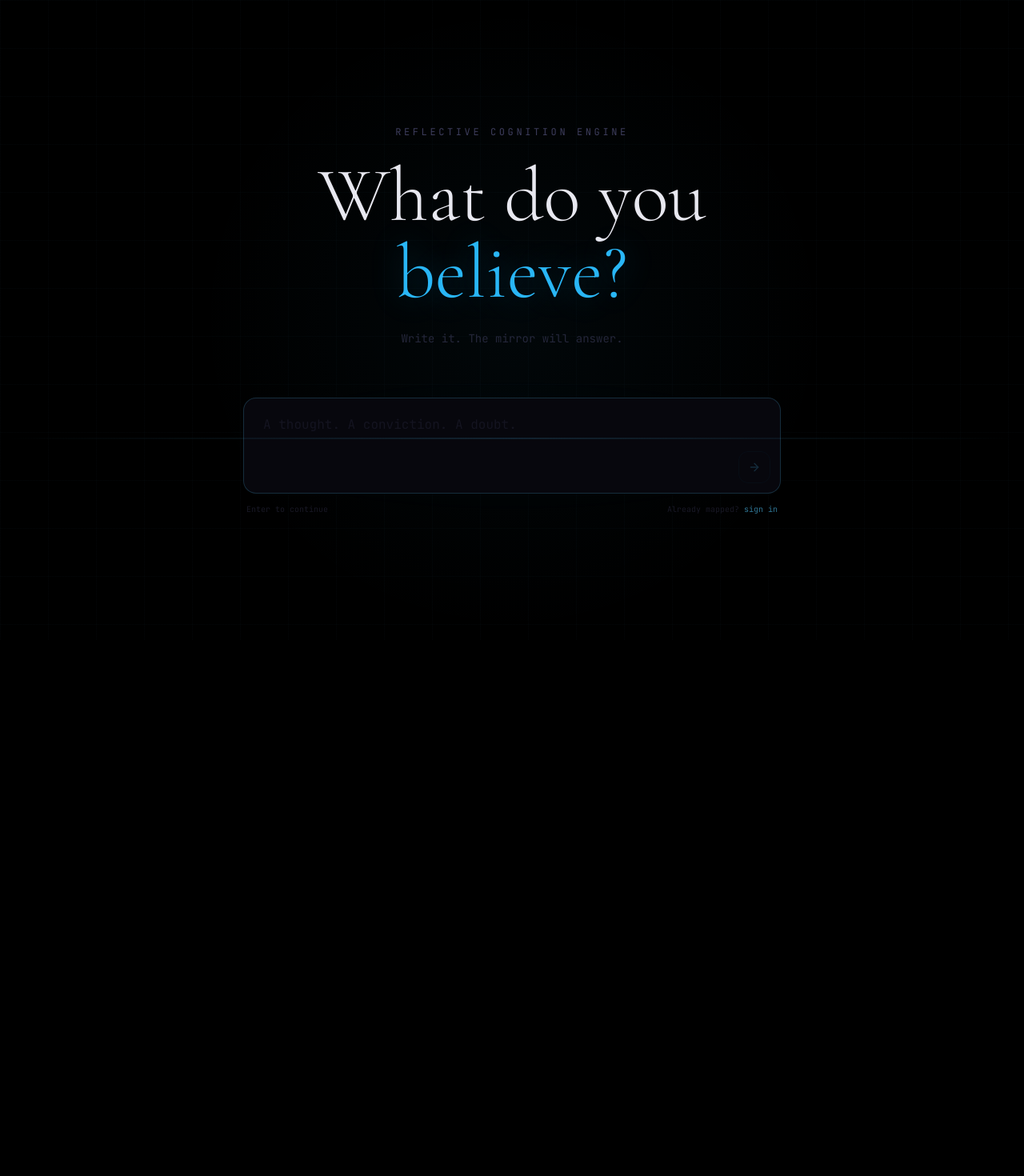
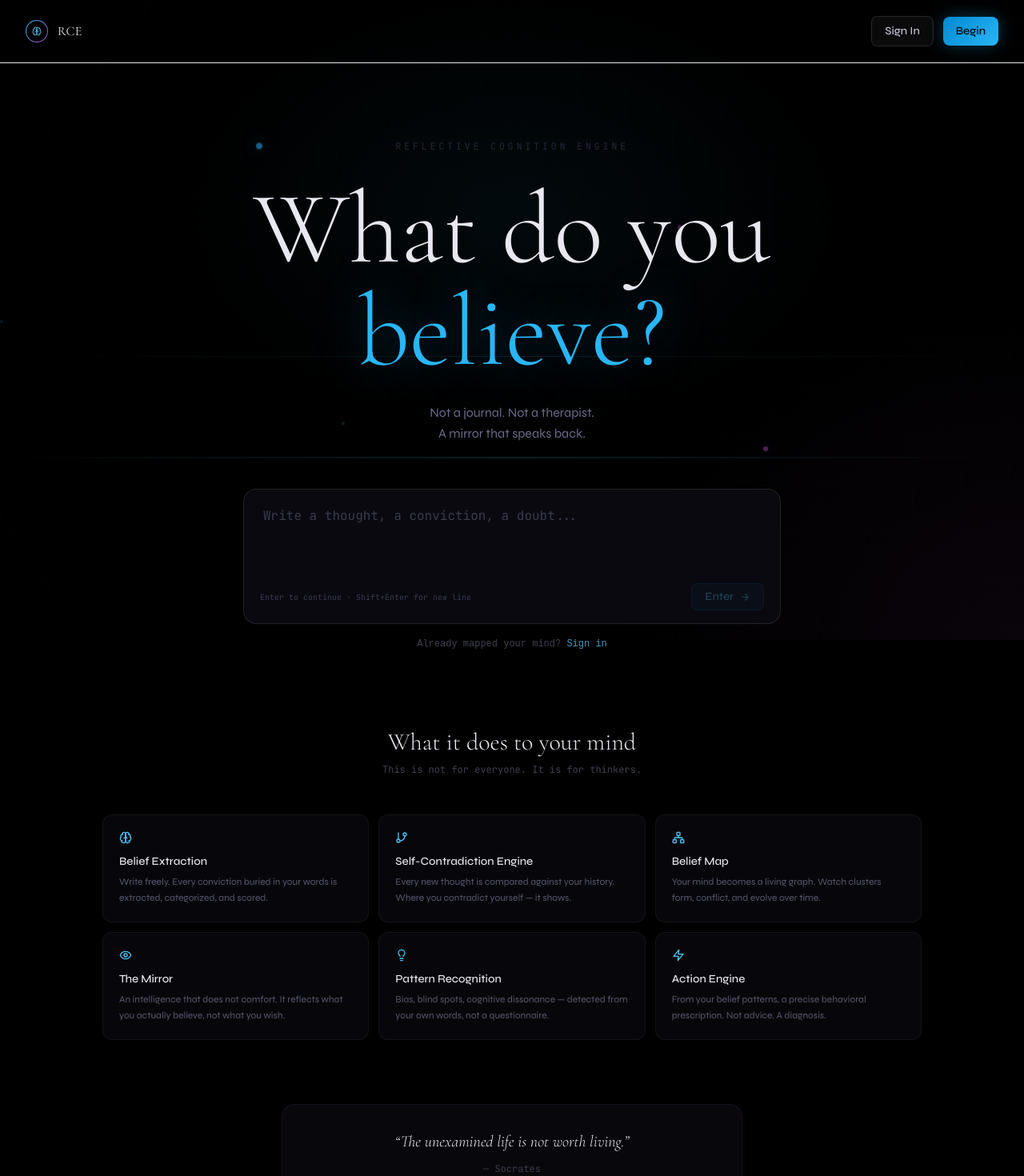
Before and after one commit to Udhibhan/crengine, a Next.js app: page / in a window 1280 px wide. Shown: the top 1470 px of the page at 80% size. Before the commit the page ends 800 px from the top, so only its background shows below. Built offline with nearby package versions, Linux system fonts and the light colour scheme; no server answers.

Commit message:
ui changes

```diff
--- a/app/page.tsx
+++ b/app/page.tsx
@@ -4,7 +4,41 @@ import { useState, useEffect } from 'react'
 import { useRouter } from 'next/navigation'
 import { motion } from 'framer-motion'
 import { createClient } from '@/lib/supabase-client'
-import { ArrowRight } from 'lucide-react'
+import { ArrowRight, Brain, GitBranch, Network, Lightbulb, Eye, Zap } from 'lucide-react'
+import Link from 'next/link'
+
+const features = [
+  {
+    icon: Brain,
+    title: 'Belief Extraction',
+    description: 'Write freely. Every conviction buried in your words is extracted, categorized, and scored.',
+  },
+  {
+    icon: GitBranch,
+    title: 'Self-Contradiction Engine',
+    description: 'Every new thought is compared against your history. Where you contradict yourself — it shows.',
+  },
+  {
+    icon: Network,
+    title: 'Belief Map',
+    description: 'Your mind becomes a living graph. Watch clusters form, conflict, and evolve over time.',
+  },
+  {
+    icon: Eye,
+    title: 'The Mirror',
+    description: 'An intelligence that does not comfort. It reflects what you actually believe, not what you wish.',
+  },
+  {
+    icon: Lightbulb,
+    title: 'Pattern Recognition',
+    description: 'Bias, blind spots, cognitive dissonance — detected from your own words, not a questionnaire.',
+  },
+  {
+    icon: Zap,
+    title: 'Action Engine',
+    description: 'From your belief patterns, a precise behavioral prescription. Not advice. A diagnosis.',
+  },
+]
 
 export default function LandingPage() {
   const router = useRouter()
@@ -23,12 +57,10 @@ export default function LandingPage() {
   const handleSubmit = (e: React.FormEvent) => {
     e.preventDefault()
     if (!input.trim()) return
+    sessionStorage.setItem('pending_thought', input.trim())
     if (authed) {
-      // Store thought and go to mirror
-      sessionStorage.setItem('pending_thought', input.trim())
       router.push('/dialogue')
     } else {
-      sessionStorage.setItem('pending_thought', input.trim())
       router.push('/signup')
     }
   }
@@ -43,91 +75,269 @@ export default function LandingPage() {
   if (checking) return null
 
   return (
-    <main className="min-h-screen bg-void flex flex-col items-center justify-center px-6 relative overflow-hidden">
-      {/* Background */}
-      <div className="fixed inset-0 pointer-events-none">
-        <div className="absolute top-1/2 left-1/2 -translate-x-1/2 -translate-y-1/2 w-[800px] h-[800px] rounded-full"
-          style={{ background: 'radial-gradient(ellipse, rgba(41,182,246,0.04) 0%, transparent 70%)' }} />
-        <div className="absolute inset-0"
-          style={{ backgroundImage: 'linear-gradient(rgba(79,195,247,0.02) 1px, transparent 1px), linear-gradient(90deg, rgba(79,195,247,0.02) 1px, transparent 1px)', backgroundSize: '60px 60px' }} />
+    <main className="min-h-screen bg-void relative overflow-x-hidden">
+
+      {/* ── BACKGROUND LAYERS (z-0, behind everything) ── */}
+      <div className="fixed inset-0 pointer-events-none" style={{ zIndex: 0 }}>
+        {/* Deep radial glow */}
+        <div className="absolute top-1/3 left-1/2 -translate-x-1/2 -translate-y-1/2 w-[900px] h-[600px] rounded-full"
+          style={{ background: 'radial-gradient(ellipse, rgba(41,182,246,0.05) 0%, transparent 65%)' }} />
+        <div className="absolute bottom-0 right-0 w-[600px] h-[500px]"
+          style={{ background: 'radial-gradient(ellipse at bottom right, rgba(171,71,188,0.06) 0%, transparent 60%)' }} />
+
+        {/* Grid */}
+        <div className="absolute inset-0 opacity-30"
+          style={{ backgroundImage: 'linear-gradient(rgba(79,195,247,0.04) 1px, transparent 1px), linear-gradient(90deg, rgba(79,195,247,0.04) 1px, transparent 1px)', backgroundSize: '60px 60px' }} />
+
+        {/* Floating orbs */}
+        <motion.div
+          animate={{ y: [0, -30, 0], opacity: [0.3, 0.6, 0.3] }}
+          transition={{ duration: 8, repeat: Infinity, ease: 'easeInOut' }}
+          className="absolute top-1/4 left-1/4 w-2 h-2 rounded-full"
+          style={{ background: '#29b6f6', boxShadow: '0 0 20px rgba(41,182,246,0.8)' }}
+        />
+        <motion.div
+          animate={{ y: [0, 20, 0], opacity: [0.2, 0.5, 0.2] }}
+          transition={{ duration: 11, repeat: Infinity, ease: 'easeInOut', delay: 2 }}
+          className="absolute top-1/3 right-1/3 w-1.5 h-1.5 rounded-full"
+          style={{ background: '#ab47bc', boxShadow: '0 0 15px rgba(171,71,188,0.8)' }}
+        />
+        <motion.div
+          animate={{ y: [0, -20, 0], opacity: [0.15, 0.4, 0.15] }}
+          transition={{ duration: 14, repeat: Infinity, ease: 'easeInOut', delay: 4 }}
+          className="absolute bottom-1/3 left-1/3 w-1 h-1 rounded-full"
+          style={{ background: '#29b6f6', boxShadow: '0 0 10px rgba(41,182,246,0.8)' }}
+        />
+        <motion.div
+          animate={{ y: [0, 25, 0], opacity: [0.2, 0.45, 0.2] }}
+          transition={{ duration: 9, repeat: Infinity, ease: 'easeInOut', delay: 1 }}
+          className="absolute top-2/3 right-1/4 w-1.5 h-1.5 rounded-full"
+          style={{ background: '#ab47bc', boxShadow: '0 0 12px rgba(171,71,188,0.7)' }}
+        />
+        <motion.div
+          animate={{ y: [0, -15, 0], opacity: [0.1, 0.3, 0.1] }}
+          transition={{ duration: 16, repeat: Infinity, ease: 'easeInOut', delay: 6 }}
+          className="absolute top-1/2 left-1/6 w-1 h-1 rounded-full"
+          style={{ background: '#29b6f6', boxShadow: '0 0 8px rgba(41,182,246,0.7)' }}
+        />
+
+        {/* Scan line — BEHIND everything */}
+        <motion.div
+          animate={{ y: ['-10vh', '110vh'] }}
+          transition={{ duration: 10, repeat: Infinity, ease: 'linear' }}
+          className="absolute left-0 right-0 h-px"
+          style={{ background: 'linear-gradient(90deg, transparent 0%, rgba(79,195,247,0.08) 30%, rgba(79,195,247,0.15) 50%, rgba(79,195,247,0.08) 70%, transparent 100%)' }}
+        />
+
+        {/* Diagonal line accents */}
+        <svg className="absolute inset-0 w-full h-full opacity-5" xmlns="http://www.w3.org/2000/svg">
+          <line x1="0" y1="30%" x2="15%" y2="0" stroke="#29b6f6" strokeWidth="0.5" />
+          <line x1="100%" y1="70%" x2="85%" y2="100%" stroke="#ab47bc" strokeWidth="0.5" />
+          <line x1="0" y1="80%" x2="8%" y2="100%" stroke="#29b6f6" strokeWidth="0.5" />
+        </svg>
       </div>
 
-      <div className="relative z-10 w-full max-w-2xl">
-        {/* Title */}
+      {/* ── NAV ── */}
+      <nav className="relative flex justify-between items-center px-8 py-5 border-b border-white/4" style={{ zIndex: 10 }}>
+        <div className="flex items-center gap-3">
+          <div className="w-7 h-7 rounded-full p-[1px]" style={{ background: 'linear-gradient(135deg, #29b6f6, #ab47bc)' }}>
+            <div className="w-full h-full rounded-full bg-void flex items-center justify-center">
+              <Brain size={12} className="text-electric" />
+            </div>
+          </div>
+          <span className="font-display text-base text-bright tracking-wide">RCE</span>
+        </div>
+        <div className="flex items-center gap-3">
+          <Link
+            href="/login"
+            className="px-4 py-2 rounded-lg text-sm font-medium transition-all duration-200"
+            style={{ color: '#c4c4d8', border: '1px solid rgba(255,255,255,0.12)', background: 'rgba(255,255,255,0.04)' }}
+            onMouseEnter={e => {
+              (e.target as HTMLElement).style.borderColor = 'rgba(79,195,247,0.4)'
+              ;(e.target as HTMLElement).style.color = '#4fc3f7'
+            }}
+            onMouseLeave={e => {
+              (e.target as HTMLElement).style.borderColor = 'rgba(255,255,255,0.12)'
+              ;(e.target as HTMLElement).style.color = '#c4c4d8'
+            }}
+          >
+            Sign In
+          </Link>
+          <Link
+            href="/signup"
+            className="px-4 py-2 rounded-lg text-sm font-medium text-void transition-all duration-200"
+            style={{ background: 'linear-gradient(135deg, #0288d1, #29b6f6)', boxShadow: '0 0 20px rgba(41,182,246,0.3)' }}
+          >
+            Begin
+          </Link>
+        </div>
+      </nav>
+
+      {/* ── HERO ── */}
+      <section className="relative flex flex-col items-center text-center px-6 pt-24 pb-16" style={{ zIndex: 10 }}>
         <motion.div
           initial={{ opacity: 0, y: 20 }}
           animate={{ opacity: 1, y: 0 }}
-          transition={{ duration: 1, ease: 'easeOut' }}
-          className="text-center mb-16"
+          transition={{ duration: 1 }}
         >
-          <p className="text-ghost text-xs font-mono uppercase tracking-[0.3em] mb-6">
+          <p className="text-ghost text-xs font-mono uppercase tracking-[0.3em] mb-8 opacity-60">
             Reflective Cognition Engine
           </p>
-          <h1 className="font-display text-6xl md:text-8xl text-bright font-light leading-none mb-4">
+          <h1 className="font-display font-light leading-none mb-6" style={{ fontSize: 'clamp(3.5rem, 10vw, 8rem)', color: '#e8e8f0' }}>
             What do you
             <br />
-            <span style={{ color: '#29b6f6', textShadow: '0 0 40px rgba(41,182,246,0.3)' }}>
+            <span style={{ color: '#29b6f6', textShadow: '0 0 60px rgba(41,182,246,0.4)' }}>
               believe?
             </span>
           </h1>
-          <p className="text-ghost text-sm font-mono mt-6 opacity-60">
-            Write it. The mirror will answer.
+          <p className="text-ghost text-base font-light max-w-md mx-auto leading-relaxed mb-2" style={{ color: '#6b6b8a' }}>
+            Not a journal. Not a therapist.
+            <br />
+            A mirror that speaks back.
           </p>
         </motion.div>
 
-        {/* The search bar */}
+        {/* ── SEARCH BAR ── */}
         <motion.form
           onSubmit={handleSubmit}
-          initial={{ opacity: 0, y: 30 }}
+          initial={{ opacity: 0, y: 20 }}
           animate={{ opacity: 1, y: 0 }}
-          transition={{ duration: 1, delay: 0.3, ease: 'easeOut' }}
+          transition={{ duration: 1, delay: 0.4 }}
+          className="w-full max-w-2xl mt-12"
         >
           <div className="relative group">
-            {/* Glow behind input */}
-            <div className="absolute inset-0 rounded-2xl opacity-0 group-focus-within:opacity-100 transition-opacity duration-500"
-              style={{ background: 'radial-gradient(ellipse at center, rgba(41,182,246,0.08) 0%, transparent 70%)', filter: 'blur(20px)' }} />
-
-            <div className="relative flex items-end gap-0 rounded-2xl border border-white/5 group-focus-within:border-electric/20 transition-all duration-500"
-              style={{ background: 'rgba(8,8,14,0.95)' }}>
+            <div className="absolute inset-0 rounded-2xl transition-all duration-500 opacity-0 group-focus-within:opacity-100"
+              style={{ background: 'radial-gradient(ellipse at center, rgba(41,182,246,0.1) 0%, transparent 70%)', filter: 'blur(30px)' }} />
+            <div
+              className="relative rounded-2xl transition-all duration-300 group-focus-within:border-electric/25"
+              style={{ background: 'rgba(10,10,16,0.95)', border: '1px solid rgba(255,255,255,0.1)' }}
+            >
               <textarea
                 value={input}
                 onChange={(e) => setInput(e.target.value)}
                 onKeyDown={handleKeyDown}
-                placeholder="A thought. A conviction. A doubt."
+                placeholder="Write a thought, a conviction, a doubt..."
                 rows={3}
-                autoFocus
-                className="flex-1 bg-transparent px-6 py-5 text-bright text-base font-mono resize-none outline-none placeholder-ghost/25 leading-relaxed"
-                style={{ minHeight: '100px', maxHeight: '240px' }}
+                className="w-full bg-transparent px-6 pt-5 pb-2 text-base font-mono resize-none outline-none leading-relaxed"
+                style={{
+                  color: '#e8e8f0',
+                  minHeight: '110px',
+                  maxHeight: '240px',
+                  caretColor: '#4fc3f7',
+                }}
                 onInput={(e) => {
                   const t = e.target as HTMLTextAreaElement
                   t.style.height = 'auto'
                   t.style.height = Math.min(t.scrollHeight, 240) + 'px'
                 }}
               />
+              {/* placeholder override */}
+              <style>{`textarea::placeholder { color: rgba(107,107,138,0.5); }`}</style>
+              <div className="flex items-center justify-between px-5 pb-4">
+                <span className="text-[10px] font-mono" style={{ color: 'rgba(107,107,138,0.5)' }}>
+                  Enter to continue · Shift+Enter for new line
+                </span>
                 <button
                   type="submit"
                   disabled={!input.trim()}
-                className="m-3 w-10 h-10 rounded-xl flex items-center justify-center transition-all duration-200 disabled:opacity-20"
-                style={{ background: input.trim() ? 'rgba(41,182,246,0.15)' : 'transparent', border: '1px solid rgba(41,182,246,0.2)' }}
+                  className="flex items-center gap-2 px-4 py-1.5 rounded-lg text-sm font-medium transition-all duration-200 disabled:opacity-30"
+                  style={{ background: 'rgba(41,182,246,0.12)', border: '1px solid rgba(41,182,246,0.25)', color: '#4fc3f7' }}
                 >
-                <ArrowRight size={16} className="text-electric" />
+                  Enter <ArrowRight size={13} />
                 </button>
               </div>
             </div>
+          </div>
 
-          <div className="flex justify-between mt-3 px-1">
-            <span className="text-ghost/40 text-[10px] font-mono">Enter to continue</span>
           {!authed && (
-              <span className="text-ghost/40 text-[10px] font-mono">
-                Already mapped?{' '}
-                <button type="button" onClick={() => router.push('/login')} className="text-electric/60 hover:text-electric transition-colors">
-                  sign in
+            <p className="mt-4 text-center" style={{ color: 'rgba(107,107,138,0.6)', fontSize: '12px', fontFamily: 'monospace' }}>
+              Already mapped your mind?{' '}
+              <button type="button" onClick={() => router.push('/login')}
+                style={{ color: 'rgba(79,195,247,0.8)' }}
+                className="hover:underline transition-colors">
+                Sign in
               </button>
+            </p>
+          )}
+        </motion.form>
+      </section>
+
+      {/* ── FEATURES ── */}
+      <section className="relative px-6 pb-20 pt-8" style={{ zIndex: 10 }}>
+        <div className="max-w-5xl mx-auto">
+          <motion.div
+            initial={{ opacity: 0 }}
+            whileInView={{ opacity: 1 }}
+            transition={{ duration: 0.8 }}
+            viewport={{ once: true }}
+            className="text-center mb-12"
+          >
+            <p className="font-display text-3xl font-light mb-2" style={{ color: '#e8e8f0' }}>
+              What it does to your mind
+            </p>
+            <p className="text-xs font-mono" style={{ color: 'rgba(107,107,138,0.6)' }}>
+              This is not for everyone. It is for thinkers.
+            </p>
+          </motion.div>
+
+          <div className="grid grid-cols-1 md:grid-cols-2 lg:grid-cols-3 gap-3">
+            {features.map((f, i) => (
+              <motion.div
+                key={f.title}
+                initial={{ opacity: 0, y: 16 }}
+                whileInView={{ opacity: 1, y: 0 }}
+                transition={{ duration: 0.5, delay: i * 0.07 }}
+                viewport={{ once: true }}
+                className="rounded-xl p-5 transition-all duration-300 group cursor-default"
+                style={{ background: 'rgba(10,10,16,0.7)', border: '1px solid rgba(255,255,255,0.05)' }}
+                onMouseEnter={e => {
+                  (e.currentTarget as HTMLElement).style.borderColor = 'rgba(79,195,247,0.15)'
+                }}
+                onMouseLeave={e => {
+                  (e.currentTarget as HTMLElement).style.borderColor = 'rgba(255,255,255,0.05)'
+                }}
+              >
+                <f.icon size={16} className="mb-3" style={{ color: '#4fc3f7' }} />
+                <h3 className="text-sm font-medium mb-1.5" style={{ color: '#e8e8f0' }}>{f.title}</h3>
+                <p className="text-xs leading-relaxed" style={{ color: 'rgba(107,107,138,0.8)' }}>{f.description}</p>
+              </motion.div>
+            ))}
+          </div>
+        </div>
+      </section>
+
+      {/* ── QUOTE ── */}
+      <section className="relative px-6 pb-24" style={{ zIndex: 10 }}>
+        <div className="max-w-xl mx-auto">
+          <motion.div
+            initial={{ opacity: 0 }}
+            whileInView={{ opacity: 1 }}
+            transition={{ duration: 1 }}
+            viewport={{ once: true }}
+            className="rounded-2xl p-8 text-center"
+            style={{ background: 'rgba(10,10,16,0.8)', border: '1px solid rgba(171,71,188,0.12)' }}
+          >
+            <p className="font-display text-xl font-light mb-3" style={{ color: '#e8e8f0', fontStyle: 'italic' }}>
+              &ldquo;The unexamined life is not worth living.&rdquo;
+            </p>
+            <p className="text-xs font-mono" style={{ color: 'rgba(107,107,138,0.5)' }}>— Socrates</p>
+          </motion.div>
+        </div>
+      </section>
+
+      {/* ── FOOTER ── */}
+      <footer className="relative border-t flex justify-between items-center px-8 py-5" style={{ borderColor: 'rgba(255,255,255,0.05)', zIndex: 10 }}>
+        <span className="text-xs font-mono" style={{ color: 'rgba(107,107,138,0.5)' }}>
+          Reflective Cognition Engine
         </span>
-            )}
-          </div>
-        </motion.form>
-      </div>
+        <button
+          onClick={() => { document.querySelector('textarea')?.focus() }}
+          className="text-xs font-mono transition-colors"
+          style={{ color: 'rgba(79,195,247,0.6)' }}
+        >
+          Begin your cognitive map →
+        </button>
+      </footer>
     </main>
   )
 }
```
Lines whose indentation alone changed are shown as unchanged.
